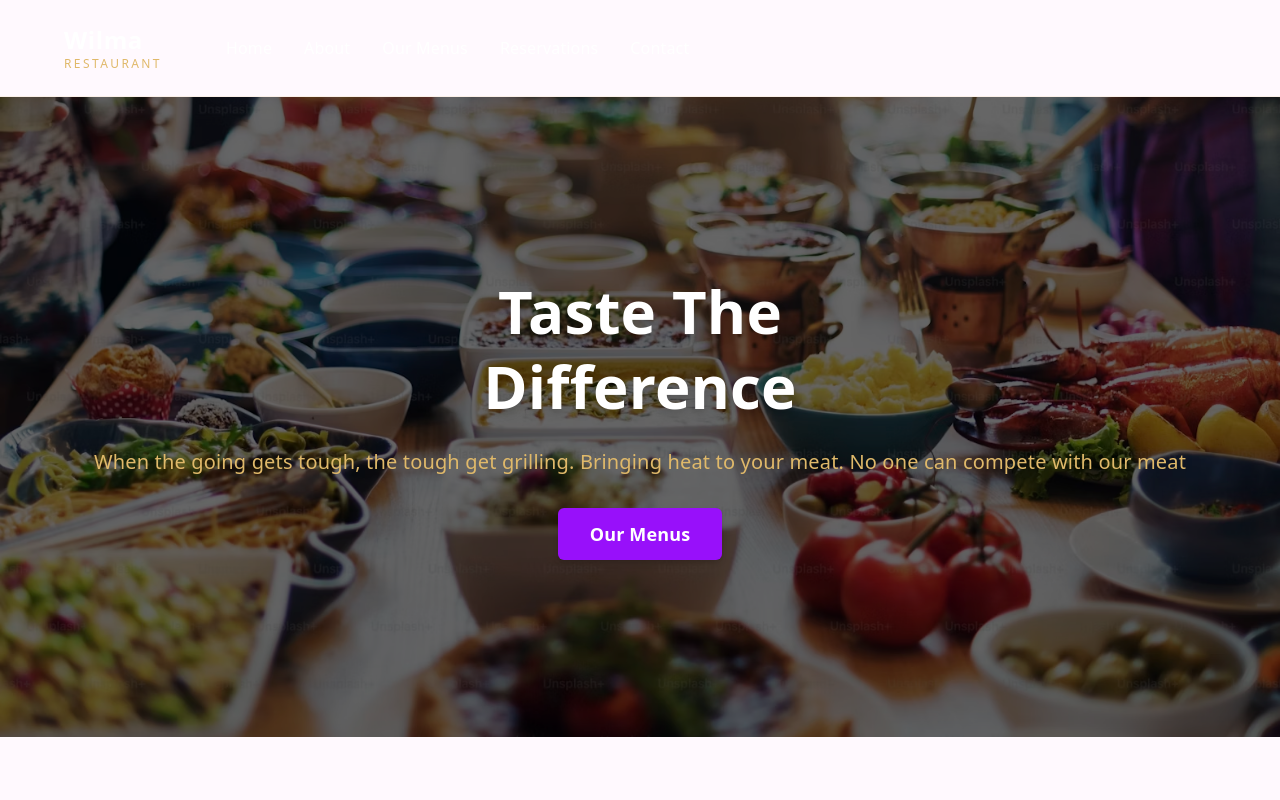
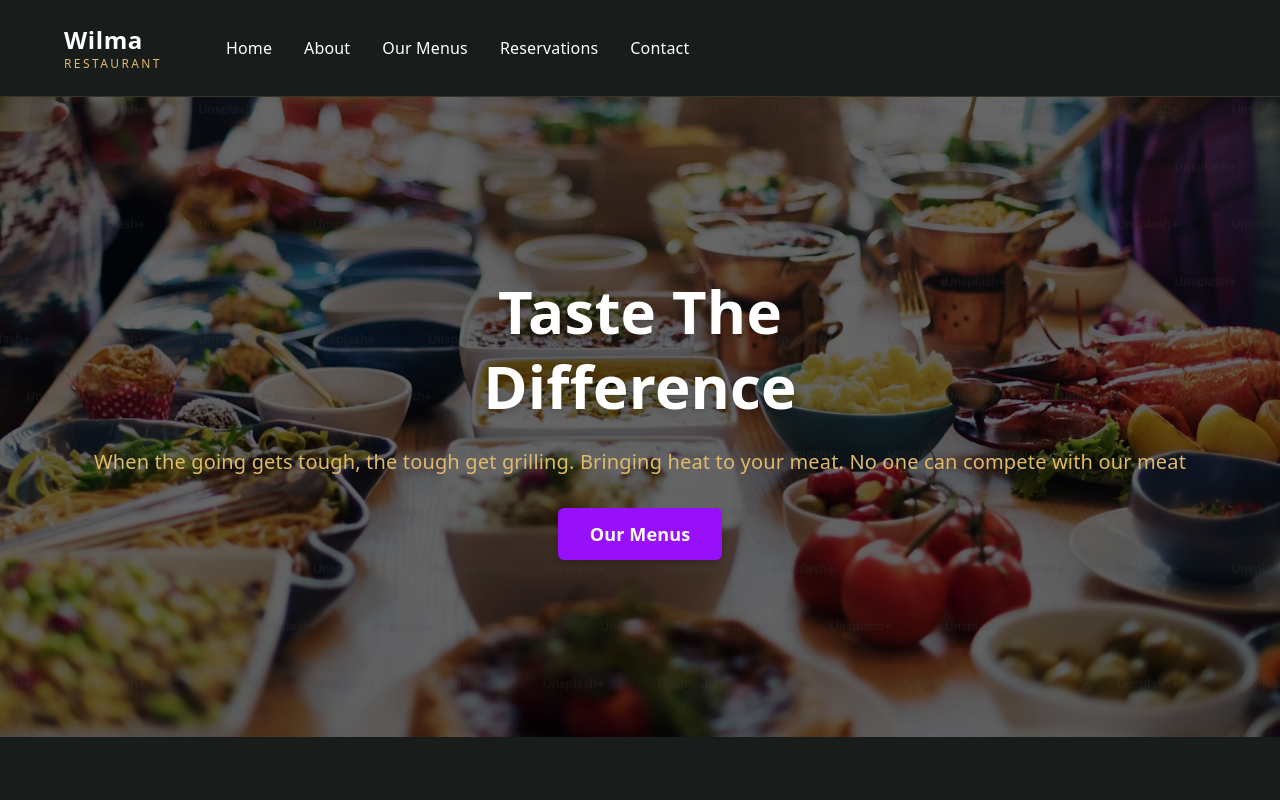
Before and after one commit to Isaladwy/open-buffet-landing-page, a Next.js app: page / in a window 1280 px wide. Shown: the top 800 px of the page. Built offline with nearby package versions, Linux system fonts and the light colour scheme.

Commit message:
style: update background color variable for improved theming consistency in Home component

```diff
--- a/app/page.tsx
+++ b/app/page.tsx
@@ -17,7 +17,7 @@
 
 export default function Home() {
   return (
-    <div className="min-h-screen bg-[#FFF9FE]">
+    <div className="min-h-screen bg-[var(--background)]">
       <Header />
       <Hero />
       <SpecialOccasion />
```
